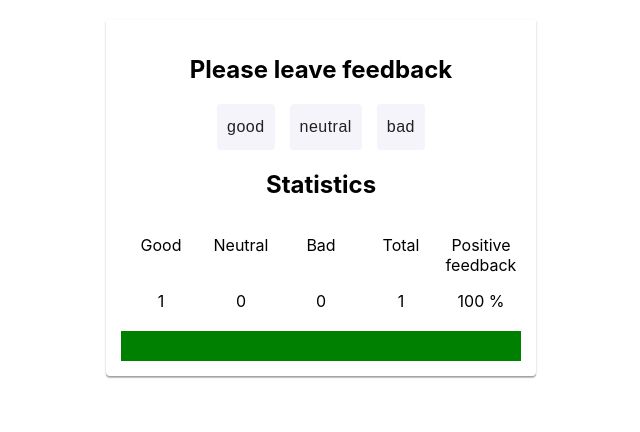
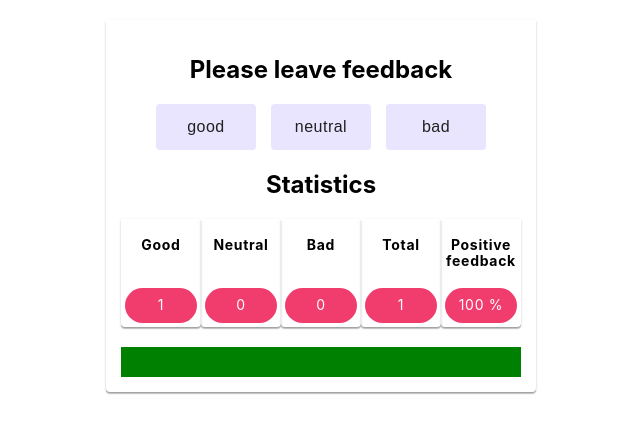
Before and after one commit to sasha-khomiak/goit-react-hw-02-feedback, a React (Create React App) app: page / in a window 1280 px wide. Both pictures are taken after a click on the button "good". Shown: the top 432 px of the page, without its empty margins (319-959 px from the left). Built offline with nearby package versions, Linux system fonts and the light colour scheme.

Commit message:
finished

```diff
--- a/src/components/Feedback/FeedbackOptions.Styled.jsx
+++ b/src/components/Feedback/FeedbackOptions.Styled.jsx
@@ -8,9 +8,10 @@ export const ButtonBlock = styled.div`
 
 export const Button = styled.button`
   padding: 10px;
-  background: #f5f4fa;
+  background: #e9e5ff;
   border-radius: 4px;
   border-width: 0;
+  min-width: 100px;
 
   font-size: 16px;
   line-height: calc(26 / 16);
@@ -22,6 +23,8 @@ export const Button = styled.button`
 
   cursor: pointer;
 
+  transition: background-color 1000ms cubic-bezier(0.075, 0.82, 0.165, 1);
+
   &:hover {
     background: #2196f3;
     box-shadow: 0px 3px 1px rgba(0, 0, 0, 0.1), 0px 1px 2px rgba(0, 0, 0, 0.08),
--- a/src/components/Feedback/Statistics.jsx
+++ b/src/components/Feedback/Statistics.jsx
@@ -1,26 +1,26 @@
 import React from 'react';
 import PropTypes from 'prop-types';
 
-import { StatisticsWrap, Colum } from './Statistics.styled';
+import { StatisticsWrap, Colum, Option, Result } from './Statistics.styled';
 
 const Statistics = ({ good, neutral, bad, total, positivePercentage }) => {
   return (
     <StatisticsWrap>
       <Colum>
-        <p>Good</p> <span>{good}</span>
+        <Option>Good</Option> <Result>{good}</Result>
       </Colum>
       <Colum>
-        <p>Neutral</p> <span>{neutral}</span>
+        <Option>Neutral</Option> <Result>{neutral}</Result>
       </Colum>
       <Colum>
-        <p>Bad</p> <span>{bad}</span>
+        <Option>Bad</Option> <Result>{bad}</Result>
       </Colum>
       <Colum>
-        <p>Total</p> <span>{total}</span>
+        <Option>Total</Option> <Result>{total}</Result>
       </Colum>
       <Colum>
-        <p>Positive feedback</p>
-        <span>{positivePercentage} %</span>
+        <Option>Positive feedback</Option>
+        <Result>{positivePercentage} %</Result>
       </Colum>
     </StatisticsWrap>
   );
--- a/src/components/Feedback/Statistics.styled.jsx
+++ b/src/components/Feedback/Statistics.styled.jsx
@@ -9,4 +9,39 @@ export const Colum = styled.div`
   display: flex;
   flex-direction: column;
   justify-content: space-between;
+  padding: 4px;
+  box-shadow: 0px 1px 3px rgba(0, 0, 0, 0.12), 0px 1px 1px rgba(0, 0, 0, 0.14),
+    0px 2px 1px rgba(0, 0, 0, 0.2);
+  border-radius: 0px 0px 4px 4px;
+
+  gap: 5px;
 `;
+
+export const Option = styled.p`
+  font-weight: bold;
+  font-size: 14px;
+  line-height: calc(16 / 14);
+
+  text-align: center;
+  letter-spacing: 0.05em;
+
+  color: black;
+`;
+
+export const Result = styled.span`
+  background: #f13c6e;
+  border-radius: 30px;
+  height: 35px;
+
+  font-size: 14px;
+  line-height: calc(16 / 14);
+
+  text-align: center;
+  letter-spacing: 0.05em;
+
+  color: #ffffff;
+
+  display: flex;
+  align-items: center;
+  justify-content: center;
+`;
```
